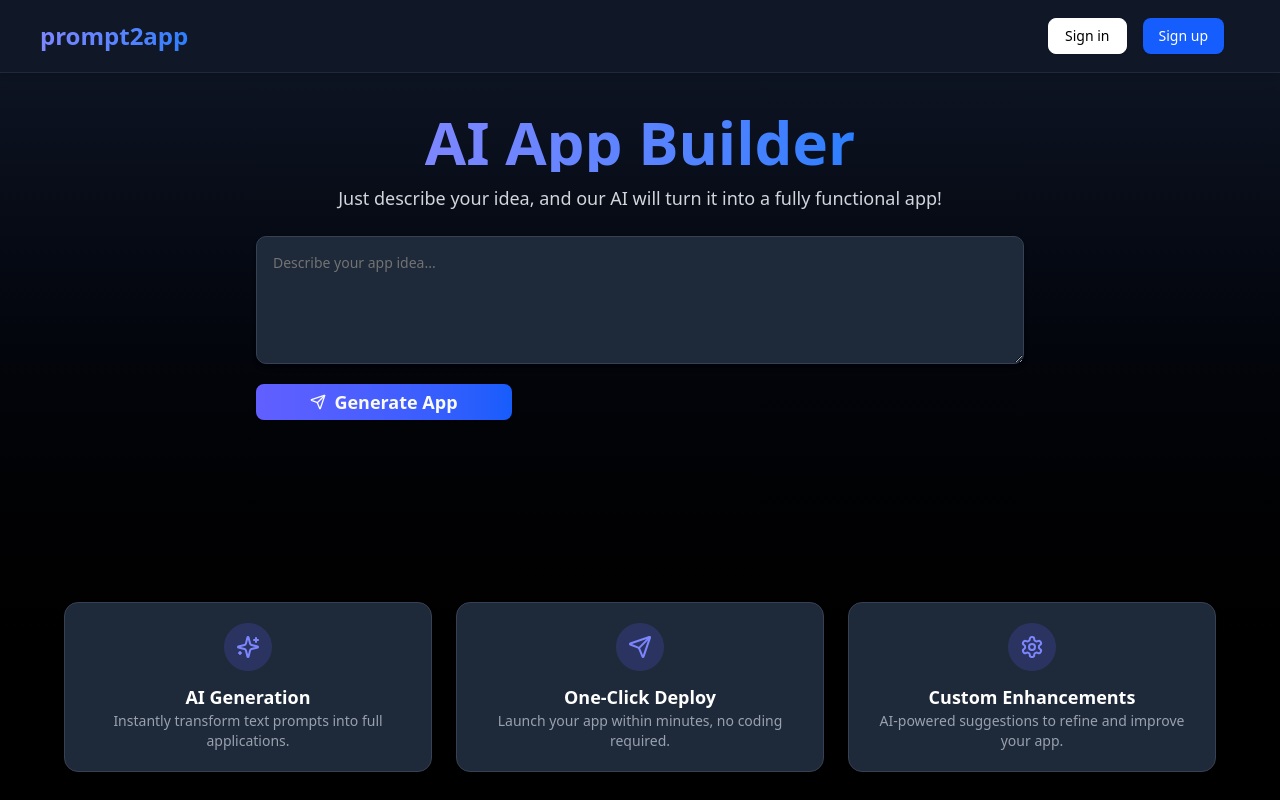
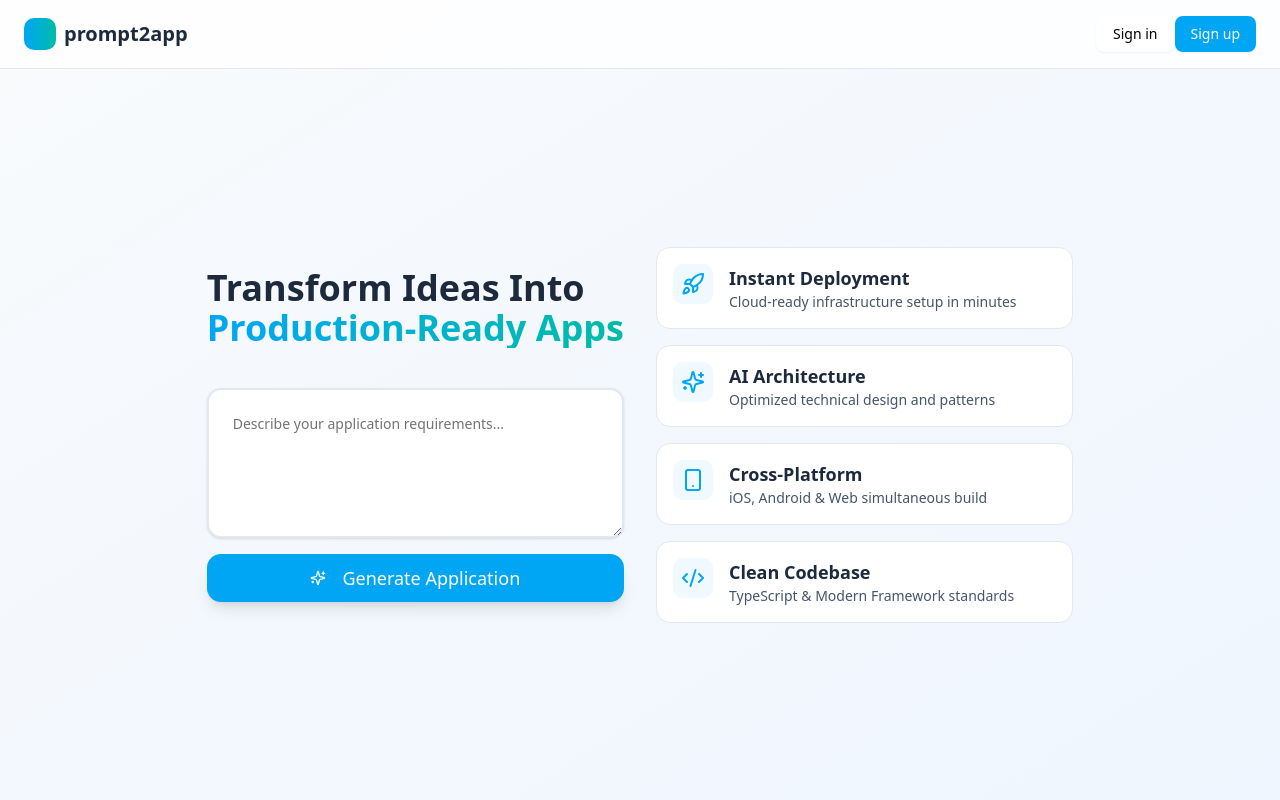
Before and after one commit to Krishukr12/Prompt2App, a Next.js app in the folder apps/frontend/: page / in a window 1280 px wide. Built offline with nearby package versions, Linux system fonts and the light colour scheme; no server answers.

Commit message:
re-design landing page

```diff
--- a/apps/frontend/components/LandingPage.tsx
+++ b/apps/frontend/components/LandingPage.tsx
@@ -1,64 +1,103 @@
 "use client";
 
-import { Send } from "lucide-react";
+import { Rocket, Sparkles, Smartphone, Code2 } from "lucide-react";
 import { motion } from "framer-motion";
 import { Button } from "@/components/ui/button";
 import { Textarea } from "@/components/ui/textarea";
-import { FeatureCard } from "./FeatureCard";
-import { features } from "@/const/feature";
+import { cn } from "@/lib/utils";
 import { Navbar } from "./Navbar";
 
 export default function LandingPage() {
   return (
-    <div className="min-h-screen w-full flex flex-col bg-gradient-to-b from-gray-900 to-black text-white">
+    <div className="h-screen bg-gradient-to-br from-slate-50 to-blue-50 flex flex-col">
       <Navbar />
-
-      <section className="flex flex-col flex-grow items-center text-center px-6 mt-24 md:mt-28 w-full max-w-6xl mx-auto">
-        <motion.h1
-          initial={{ opacity: 0, y: -15 }}
-          animate={{ opacity: 1, y: 0 }}
-          transition={{ duration: 0.7 }}
-          className="text-4xl md:text-6xl font-bold text-transparent bg-clip-text bg-gradient-to-r from-indigo-400 to-blue-500"
+      <div className="flex-1 grid grid-cols-1 lg:grid-cols-2 gap-8 p-8 max-w-7xl mx-auto">
+        <div className="flex flex-col justify-center space-y-8">
+          <motion.div
+            initial={{ opacity: 0, x: -20 }}
+            animate={{ opacity: 1, x: 0 }}
+            className="space-y-10"
           >
-          AI App Builder
-        </motion.h1>
-        <motion.p
-          initial={{ opacity: 0, y: 10 }}
-          animate={{ opacity: 1, y: 0 }}
-          transition={{ delay: 0.3 }}
-          className="text-md md:text-lg text-gray-300 mt-3 max-w-3xl"
-        >
-          Just describe your idea, and our AI will turn it into a fully
-          functional app!
-        </motion.p>
+            <h1 className="text-4xl font-bold text-slate-800">
+              Transform Ideas Into
+              <span className="block bg-gradient-to-r from-sky-500 to-teal-500 bg-clip-text text-transparent">
+                Production-Ready Apps
+              </span>
+            </h1>
 
             <motion.div
-          initial={{ opacity: 0, scale: 0.95 }}
-          animate={{ opacity: 1, scale: 1 }}
-          transition={{ delay: 0.5 }}
-          className="mt-6 w-full max-w-3xl flex flex-col md:flex-col gap-5"
+              initial={{ scale: 0.95 }}
+              animate={{ scale: 1 }}
+              className="space-y-4"
             >
               <Textarea
-            placeholder="Describe your app idea..."
-            className="outline-none w-full md:flex-grow h-24 md:h-32 text-lg p-4 bg-gray-800 border border-gray-700 rounded-lg shadow-md"
+                placeholder="Describe your application requirements..."
+                className="min-h-[150px] text-lg p-6 rounded-xl border-2 border-slate-200 bg-white shadow-sm focus:border-sky-300 focus:ring-0"
               />
-          <Button className=" cursor-pointer w-full md:w-3xs py-3 px-3 text-lg font-semibold bg-gradient-to-r from-indigo-500 to-blue-600 hover:from-indigo-600 hover:to-blue-700 flex items-center gap-2">
-            <Send className="w-5 h-5" />
-            Generate App
+              <motion.div whileHover={{ scale: 1.02 }}>
+                <Button className="w-full py-6 text-lg bg-sky-500 hover:bg-sky-600 text-white rounded-xl shadow-lg hover:shadow-sky-100 transition-all">
+                  <Sparkles className="mr-2 h-5 w-5" />
+                  Generate Application
                 </Button>
               </motion.div>
-      </section>
+            </motion.div>
+          </motion.div>
+        </div>
 
-      <motion.section
-        initial={{ opacity: 0, y: 20 }}
-        animate={{ opacity: 1, y: 0 }}
-        transition={{ delay: 0.6 }}
-        className="w-full max-w-6xl mx-auto grid grid-cols-1 sm:grid-cols-2 lg:grid-cols-3 gap-6 mt-10 px-4 md:px-0 mb-7"
+        <div className="flex flex-col justify-center">
+          <div className="grid grid-cols-1 gap-4">
+            {[
+              {
+                icon: <Rocket className="w-6 h-6 text-sky-500" />,
+                title: "Instant Deployment",
+                description: "Cloud-ready infrastructure setup in minutes",
+              },
+              {
+                icon: <Sparkles className="w-6 h-6 text-sky-500" />,
+                title: "AI Architecture",
+                description: "Optimized technical design and patterns",
+              },
+              {
+                icon: <Smartphone className="w-6 h-6 text-sky-500" />,
+                title: "Cross-Platform",
+                description: "iOS, Android & Web simultaneous build",
+              },
+              {
+                icon: <Code2 className="w-6 h-6 text-sky-500" />,
+                title: "Clean Codebase",
+                description: "TypeScript & Modern Framework standards",
+              },
+            ].map((feature, idx) => (
+              <motion.div
+                key={idx}
+                initial={{ opacity: 0, x: 20 }}
+                animate={{ opacity: 1, x: 0 }}
+                transition={{ delay: idx * 0.1 + 0.3 }}
+                className={cn(
+                  "p-4 rounded-xl bg-white border border-slate-200",
+                  "hover:border-sky-300 hover:shadow-lg transition-all",
+                  "flex items-start gap-4 group cursor-pointer"
+                )}
               >
-        {features.map((feature, index) => (
-          <FeatureCard key={index} {...feature} delay={index * 0.2} />
+                <div className="p-2 rounded-lg bg-sky-50">{feature.icon}</div>
+                <div>
+                  <h3 className="text-lg font-semibold text-slate-800">
+                    {feature.title}
+                  </h3>
+                  <p className="text-slate-600 text-sm">
+                    {feature.description}
+                  </p>
+                </div>
+              </motion.div>
             ))}
-      </motion.section>
+          </div>
+        </div>
+      </div>
+
+      <div className="fixed inset-0 -z-10">
+        <div className="absolute top-1/3 left-1/4 w-64 h-64 bg-sky-100 rounded-full blur-3xl opacity-50" />
+        <div className="absolute top-1/2 right-1/3 w-48 h-48 bg-teal-100 rounded-full blur-3xl opacity-50" />
+      </div>
     </div>
   );
 }
--- a/apps/frontend/components/Navbar.tsx
+++ b/apps/frontend/components/Navbar.tsx
@@ -5,24 +5,34 @@ import {
   SignUpButton,
   UserButton,
 } from "@clerk/nextjs";
+
 import { Button } from "./ui/button";
+import { motion } from "framer-motion";
 
 export const Navbar = () => {
   return (
-    <nav className="fixed top-0 left-0 w-full flex justify-between items-center px-6 md:px-10 py-4 bg-gray-900 shadow-md border-b border-gray-800">
-      <h1 className="text-2xl font-semibold text-transparent bg-clip-text bg-gradient-to-r from-indigo-400 to-blue-500 font-poppins">
+    <nav className="px-6 py-4 border-b border-slate-200 bg-white/80 backdrop-blur-sm">
+      <div className="flex items-center justify-between max-w-7xl mx-auto">
+        <motion.div
+          initial={{ opacity: 0 }}
+          animate={{ opacity: 1 }}
+          className="flex items-center gap-2"
+        >
+          <div className="w-8 h-8 bg-gradient-to-r from-sky-500 to-teal-500 rounded-lg" />
+          <span className="text-xl font-semibold text-slate-800">
             prompt2app
-      </h1>
-      <header className="flex justify-end items-center p-4 gap-4 h-10 bg-transparent">
+          </span>
+        </motion.div>
+        <header>
           <SignedOut>
             <Button
               variant="outline"
-            className="border  border-white text-black hover:bg-white transition-all"
+              className="border  border-white text-black hover:bg-white transition-all cursor-pointer"
             >
               <SignInButton />
             </Button>
 
-          <Button className="bg-blue-600 text-white hover:bg-blue-500 transition-all">
+            <Button className="bg-sky-500 text-white hover:bg-sky-600 transition-all cursor-pointer">
               <SignUpButton />
             </Button>
           </SignedOut>
@@ -31,6 +41,7 @@ export const Navbar = () => {
             <UserButton />
           </SignedIn>
         </header>
+      </div>
     </nav>
   );
 };
--- a/apps/frontend/tailwind.config.js
+++ b/apps/frontend/tailwind.config.js
@@ -14,7 +14,23 @@ module.exports = {
             '0%, 100%': { 'background-position': '0% 50%' },
             '50%': { 'background-position': '100% 50%' },
           },
+        },
+        colors: {
+          gray: {
+            900: '#0a0a0a',
+            800: '#1a1a1a',
+            700: '#2a2a2a',
+          },
+          purple: {
+            500: '#8b5cf6',
+            600: '#7c3aed',
+          },
+          blue: {
+            500: '#3b82f6',
+            600: '#2563eb',
+          }
         }
       }
+
     }
   }
```
Lines whose indentation alone changed are shown as unchanged.
